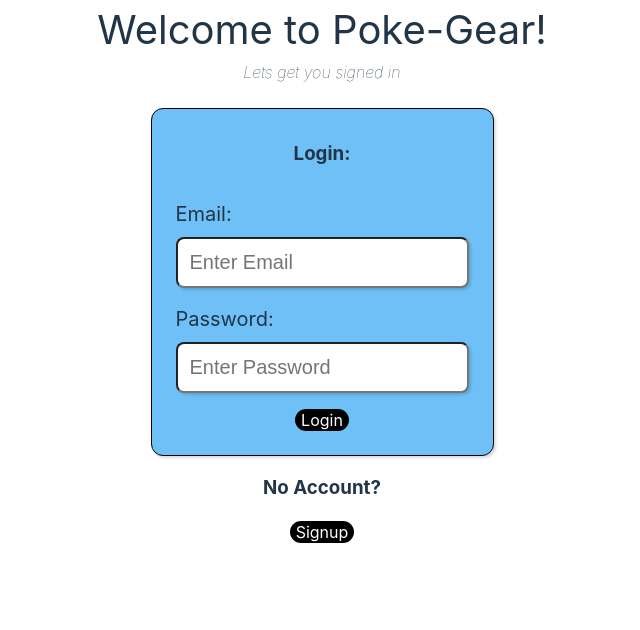
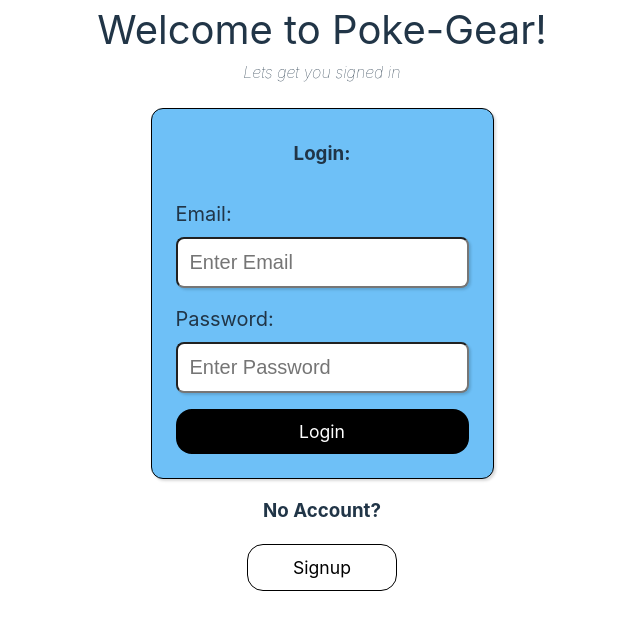
Before and after one commit to Eoljjang/poke-gear, a React (Vite) app in the folder client/: page /login in a window 1280 px wide. Shown: the top 630 px of the page, without its empty margins (318-958 px from the left). Built offline with nearby package versions, Linux system fonts and the light colour scheme.

Commit message:
fixed all btn stylings

```diff
--- a/client/src/styles/Modals/ModalQuickNote.module.css
+++ b/client/src/styles/Modals/ModalQuickNote.module.css
@@ -58,6 +58,8 @@
 
 .modal-close-btn{
     background-color: lightcoral;
+    border-radius: 8px;
+    padding: 8px;
     color: black;
     box-shadow: rgba(0, 0, 0, 0.15) 1.95px 1.95px 2.6px;
     border: 2px solid black;
@@ -71,6 +73,8 @@
 }
 
 .btn-confirm-quicknote{
+    border-radius: 8px;
+    padding: 8px;
     background-color: white;
     border: 2px solid black;
     color: black;
--- a/client/src/styles/components/QuickNote.module.css
+++ b/client/src/styles/components/QuickNote.module.css
@@ -20,6 +20,7 @@
   color: black;
   font-weight: 600;
   font-size: 1.15rem;
+  padding: 8px;
   border: none;
   outline: none;
 }
--- a/client/src/styles/components/Toolbar.module.css
+++ b/client/src/styles/components/Toolbar.module.css
@@ -6,14 +6,16 @@
     max-width: 50px;
     background: #E9ECEF;
     padding: 0.5rem;
-    gap: 0.25rem;
+    gap: 0.5rem;
 }
 
 .toolbar button{
-    width: 3.75rem;
+    width: 3rem;
     height: auto;
     background-color: transparent;
     outline: none;
+    border-radius: 12px;
+    padding: 0.5rem;
 }
 
 .toolbar button:hover{
--- a/client/src/styles/views/Login.module.css
+++ b/client/src/styles/views/Login.module.css
@@ -78,9 +78,11 @@
 #login-btn{
     border: none;
     border-radius: 16px;
-    font-size:1rem;
+    font-size:1.1rem;
     background: black;
     color: white;
+    padding: 12px;
+    width: 100%;
 }
 
 #login-btn:hover{
@@ -95,21 +97,21 @@
 }
 
 #navigate-signup-btn{
-    border: none;
     border-radius: 16px;
-    font-size: 1rem;
-    background: black;
-    color: white;
+    font-size:1.1rem;
+    background-color: white;
+    border: 1px solid black;
+    color: black;
+    padding: 12px;
+    width: 150px;
 }
 
 #navigate-signup-btn:hover{
-    border: none;
     scale: 1.05;
     transition: 0.2s;
 }
 
 #navigate-signup-btn:not(:hover){
-    border: none;
     transition: 0.2s;
 }
 
--- a/client/src/styles/views/Signup.module.css
+++ b/client/src/styles/views/Signup.module.css
@@ -48,6 +48,9 @@
 }
 
 .btn-return{
+    padding: 8px;
+    border-radius: 8px;
+    font-size: 1.1rem;
     width: 100%;
     background-color: white;
     color: black;
@@ -66,6 +69,9 @@
 }
 
 .btn-submit{
+    padding: 8px;
+    border-radius: 8px;
+    font-size: 1.1rem;
     width: 100%;
     background-color: #6ec0f7;
     color: black;
```
